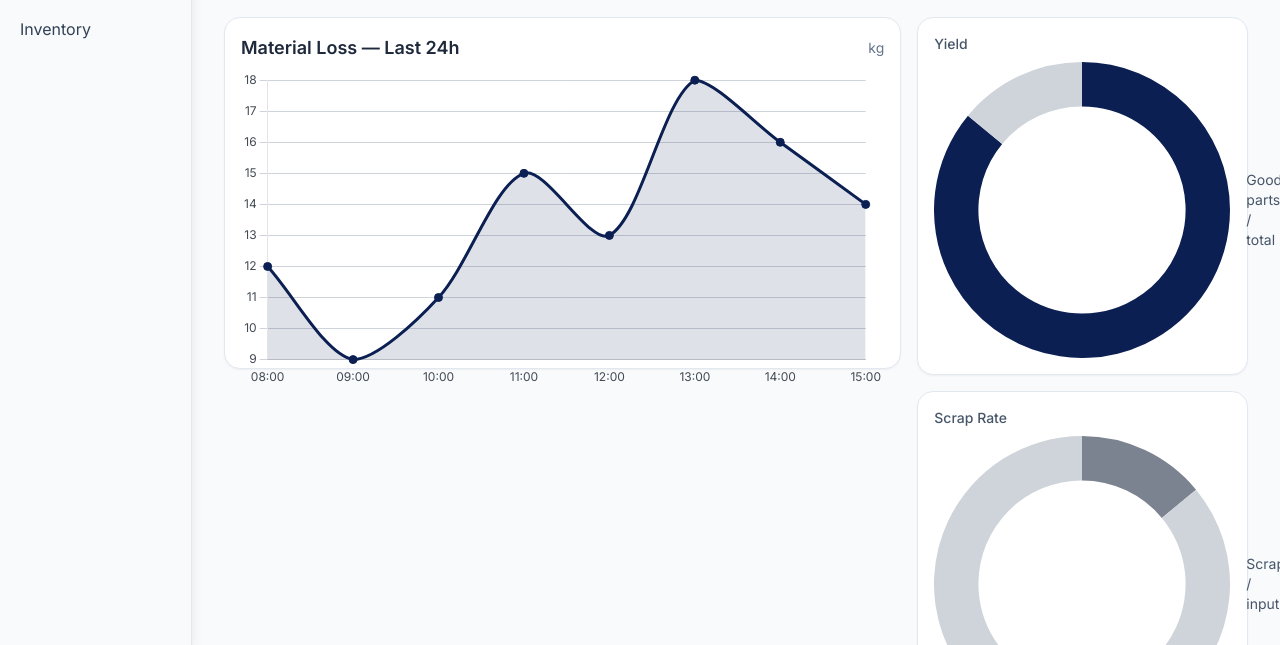
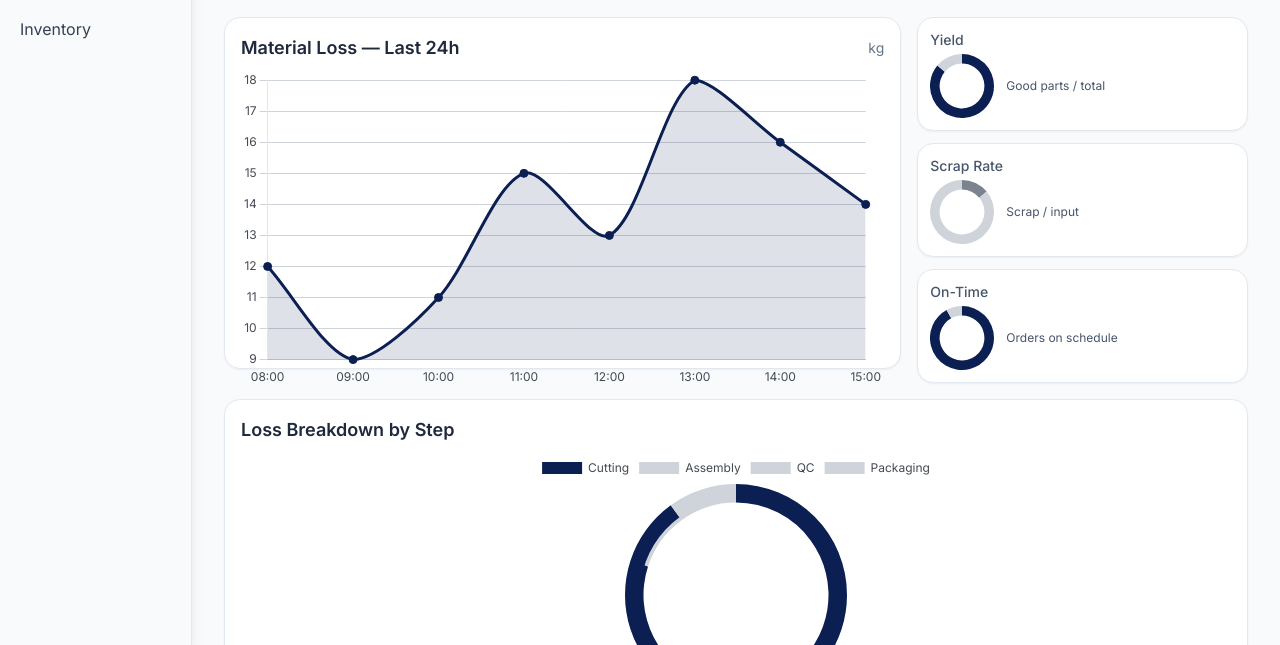
Before and after one commit to PortobelloHackathon/Portobello-Hackathon, a plain HTML site: page index.html in a window 1280 px wide. Shown: the part 155-800 px from the top of the page. Drawn offline with nearby package versions, Linux system fonts and the light colour scheme.

Commit message:
Adding dummy data with graphs.

```diff
--- a/index.html
+++ b/index.html
@@ -69,27 +69,36 @@
             <canvas id="lossLineChart" class="w-full h-full"></canvas>
           </section>
 
-          <!-- Right: KPI donuts -->
-          <section class="col-span-12 lg:col-span-4 grid grid-cols-1 gap-4">
-            <div class="rounded-2xl border border-slate-200 bg-white shadow-sm p-4">
-              <h3 class="text-sm font-medium text-slate-600 mb-2">Yield</h3>
-              <div class="flex items-center gap-4">
-                <canvas id="kpiDonut1" class="h-24 w-24"></canvas>
-                <div class="text-slate-600 text-sm">Good parts / total</div>
+          <!-- Right: KPI donuts (smaller, fixed-size) -->
+<section class="col-span-12 lg:col-span-4 grid grid-cols-1 gap-3">
+  <div class="rounded-2xl border border-slate-200 bg-white shadow-sm p-3">
+    <h3 class="text-sm font-medium text-slate-600 mb-1">Yield</h3>
+    <div class="flex items-center gap-3">
+      <!-- fixed-size wrapper -->
+      <div class="shrink-0 w-16 h-16">
+        <canvas id="kpiDonut1" class="!w-full !h-full"></canvas>
+      </div>
+      <div class="text-slate-600 text-xs">Good parts / total</div>
     </div>
   </div>
-            <div class="rounded-2xl border border-slate-200 bg-white shadow-sm p-4">
-              <h3 class="text-sm font-medium text-slate-600 mb-2">Scrap Rate</h3>
-              <div class="flex items-center gap-4">
-                <canvas id="kpiDonut2" class="h-24 w-24"></canvas>
-                <div class="text-slate-600 text-sm">Scrap / input</div>
+
+  <div class="rounded-2xl border border-slate-200 bg-white shadow-sm p-3">
+    <h3 class="text-sm font-medium text-slate-600 mb-1">Scrap Rate</h3>
+    <div class="flex items-center gap-3">
+      <div class="shrink-0 w-16 h-16">
+        <canvas id="kpiDonut2" class="!w-full !h-full"></canvas>
+      </div>
+      <div class="text-slate-600 text-xs">Scrap / input</div>
     </div>
   </div>
-            <div class="rounded-2xl border border-slate-200 bg-white shadow-sm p-4">
-              <h3 class="text-sm font-medium text-slate-600 mb-2">On-Time</h3>
-              <div class="flex items-center gap-4">
-                <canvas id="kpiDonut3" class="h-24 w-24"></canvas>
-                <div class="text-slate-600 text-sm">Orders on schedule</div>
+
+  <div class="rounded-2xl border border-slate-200 bg-white shadow-sm p-3">
+    <h3 class="text-sm font-medium text-slate-600 mb-1">On-Time</h3>
+    <div class="flex items-center gap-3">
+      <div class="shrink-0 w-16 h-16">
+        <canvas id="kpiDonut3" class="!w-full !h-full"></canvas>
+      </div>
+      <div class="text-slate-600 text-xs">Orders on schedule</div>
     </div>
   </div>
 </section>
@@ -166,7 +175,14 @@
             cutout: '70%'
           }]
         },
-        options: { plugins: { legend: { display: false }, tooltip: { enabled: false } } }
+        options: {
+            responsive: true,
+            maintainAspectRatio: false,   // <-- key for small fixed boxes
+            plugins: {
+                legend: { display: false },
+                tooltip: { enabled: false }
+            },
+        }
       });
     }
 
```
Lines whose indentation alone changed are shown as unchanged.
